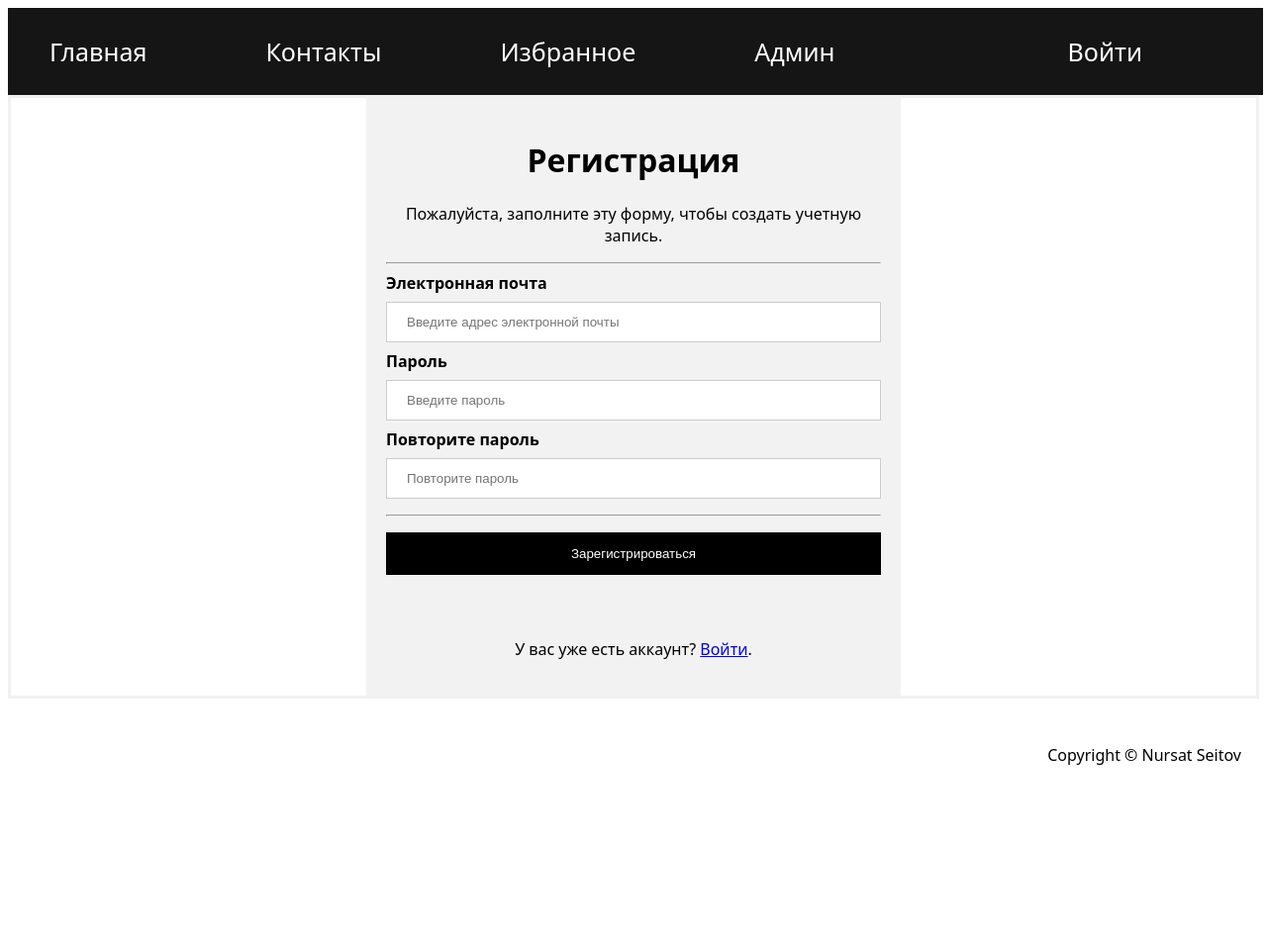
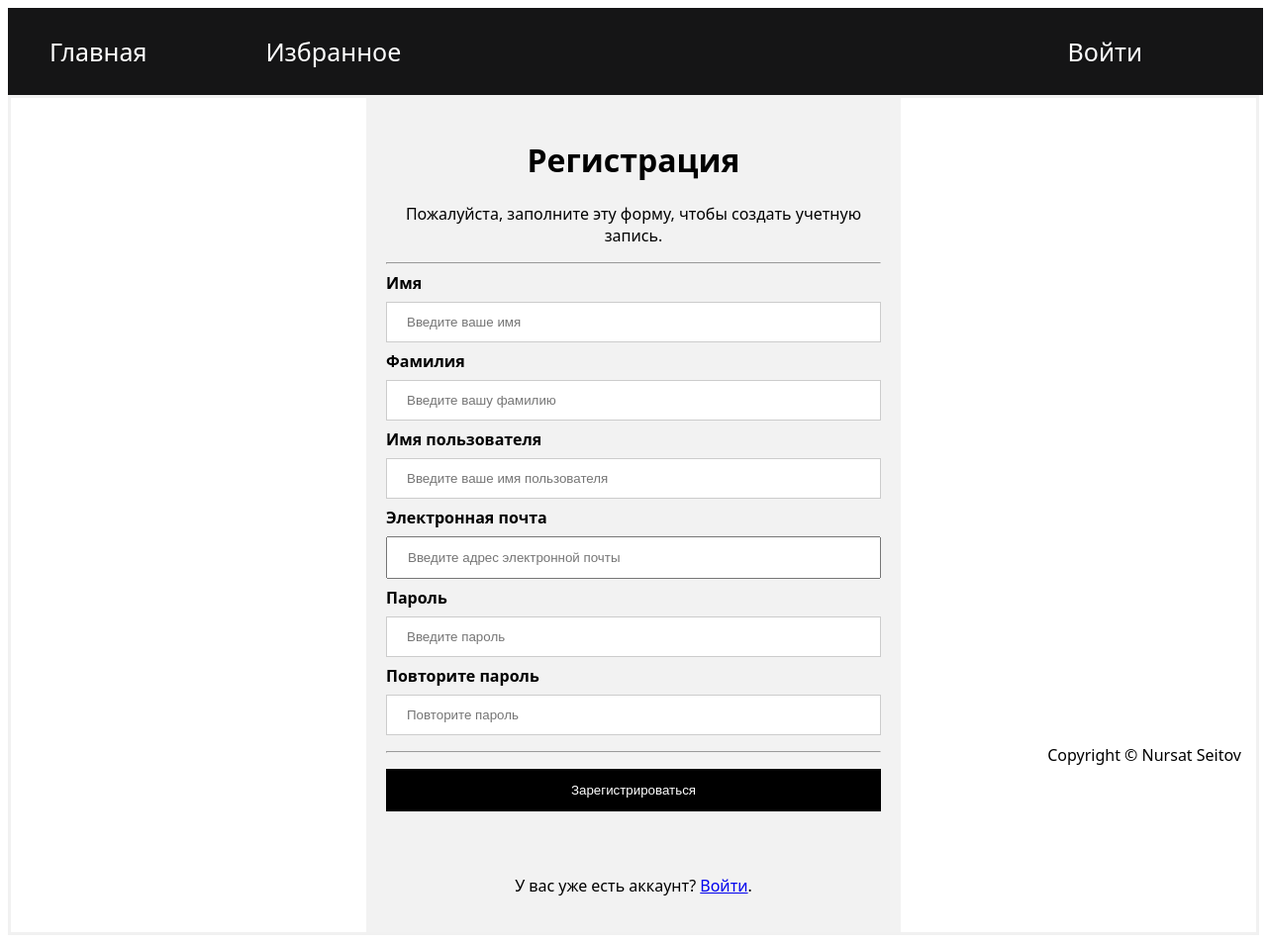
Before and after one commit to nursats/event-manager, a Django app: page /user/registration/ in a window 1280 px wide. Shown: the whole page at 99% size. Before the commit the page ends 773 px from the top, so only its background shows below. Run offline with Django 4.2, Linux system fonts and the light colour scheme.

Commit message:
registration form is ready

```diff
--- a/event_management/settings.py
+++ b/event_management/settings.py
@@ -115,7 +115,7 @@
 # Internationalization
 # https://docs.djangoproject.com/en/4.2/topics/i18n/
 
-LANGUAGE_CODE = 'en-us'
+LANGUAGE_CODE = 'ru'
 
 TIME_ZONE = 'UTC'
 
--- a/static/deps/css/home.css
+++ b/static/deps/css/home.css
@@ -19,6 +19,7 @@
 
 }
 .top nav ul li{
+    position: relative;
     margin-right: 120px;
 
 }
@@ -32,6 +33,31 @@
 }
 .top .login {
     margin-left: auto;
+}
+
+.dropdown-content {
+    display: none;
+    position: absolute;
+    background-color: #000000;
+    min-width: 160px;
+    box-shadow: 0px 8px 16px 0px rgba(0,0,0,0.2);
+    z-index: 1;
+}
+
+.dropdown-content a {
+    color: black;
+    padding: 12px 16px;
+    text-decoration: none;
+    display: block;
+    text-align: left;
+}
+
+.dropdown-content a:hover {
+    background-color: #f1f1f1;
+}
+
+.dropdown:hover .dropdown-content {
+    display: block;
 }
 
 .merop h1{
@@ -231,7 +257,7 @@
   .register label {
     font-weight: bold;
   }
-
+  .register input[type="email"],
   .register input[type="text"],
   .register input[type="password"] {
     width: 100%;
--- a/templates/home.html
+++ b/templates/home.html
@@ -19,10 +19,21 @@
       <nav>
         <ul>
           <li><a href="{% url "events:home" %}">Главная</a></li>
-          <li><a href="/contacts/">Контакты</a></li>
           <li><a href="#cart">Избранное</a></li>
-          <li><a href="/admin/">Админ</a></li>
+          {% if not user.is_authenticated %}
           <li class="login"><a href="{% url "user:login"%}">Войти</a></li>
+          {% else %}
+          <li class="dropdown">
+            <a href="javascript:void(0)">Мой профиль</a>
+            <div class="dropdown-content">
+              <a href="{% url 'user:profile' %}">Личный кабинет</a>
+              {% if user.is_admin or user.is_staff %}
+              <a href="/admin/">Админ панель</a>
+              {% endif %}
+              <a href="{% url 'user:logout' %}">Выйти</a>
+            </div>
+          </li>
+          {% endif %}
         </ul>
       </nav>
     </div>
--- a/users/forms.py
+++ b/users/forms.py
@@ -1,8 +1,12 @@
 from django import forms
-from django.contrib.auth.forms import AuthenticationForm
+from django.contrib.auth.forms import AuthenticationForm, UserCreationForm
 
 from users.models import User
 class UserLoginForm(AuthenticationForm):
+    class Meta:
+        model = User
+        fields = ['username','password']
+
     username = forms.CharField()
     password = forms.CharField()
 
@@ -18,6 +22,23 @@
                                           "class":'form_control',
                                           'placeholder':'Введите ваш пароль'}),
     )'''
+
+
+class UserRegistrationForm(UserCreationForm):
     class Meta:
         model = User
-        fields = ['username','password']
+        fields = (
+            'first_name',
+            'last_name',
+            'username',
+            'email',
+            'password1',
+            'password2',
+        )
+
+    first_name = forms.CharField()
+    last_name = forms.CharField()
+    username = forms.CharField()
+    email = forms.CharField()
+    password1 = forms.CharField()
+    password2 = forms.CharField()
--- a/users/templates/users/registration.html
+++ b/users/templates/users/registration.html
@@ -3,24 +3,73 @@
 
 
 {% block register %}
-<form action="action_page.php">
-  {% csrf_token %}
+<form action="{% url "user:registration" %}" method = 'POST'>
+    {% csrf_token %}
     <div class="register">
       <h1>Регистрация</h1>
       <p>Пожалуйста, заполните эту форму, чтобы создать учетную запись.</p>
       <hr>
+      <div>
+      <label for="id_first_name"><b>Имя</b></label>
+      <input type="text" class = "form_control" placeholder="Введите ваше имя" name="first_name" id="id_first_name"
+      value='{% if form.first_name.value %}{{form.first_name.value}}{% endif %}' name = 'first_name' required>
+      {% if form.first_name.errors %}
+      <div class = 'alert alert-danger alert-dismissible fade show'>{{form.first_name.errors}}</div>
+      {% endif %}
+      </div>
 
+      <div>
+      <label for="id_last_name"><b>Фамилия</b></label>
+      <input type="text" class = "form_control" placeholder="Введите вашу фамилию"
+      value='{% if form.last_name.value %}{{form.last_name.value}}{% endif %}'
+      name="last_name" id="id_lastname"required>
+      {% if form.last_name.errors %}
+      <div class = 'alert alert-danger alert-dismissible fade show'>{{form.last_name.errors}}</div>
+      {% endif %}
+      </div>
+
+      <div>
+      <label for="username"><b>Имя пользователя</b></label>
+      <input type="text" class = "form_control" placeholder="Введите ваше имя пользователя"
+      value='{% if form.username.value %}{{form.username.value}}{% endif %}'
+      name="username" id="id_username" required>
+      {% if form.username.errors %}
+      <div class = 'alert alert-danger alert-dismissible fade show'>{{form.username.errors}}</div>
+      {% endif %}
+      </div>
+
+      <div>
       <label for="email"><b>Электронная почта</b></label>
-      <input type="text" placeholder="Введите адрес электронной почты" name="email" id="email" required>
+      <input type="email" class = "form_control" placeholder="Введите адрес электронной почты"
+      value='{% if form.email.value %}{{form.email.value}}{% endif %}'
+      name="email" id="id_email" required>
+      {% if form.email.errors %}
+      <div class = 'alert alert-danger alert-dismissible fade show'>{{form.email.errors}}</div>
+      {% endif %}
+      </div>
 
-      <label for="psw"><b>Пароль</b></label>
-      <input type="password" placeholder="Введите пароль" name="psw" id="psw" required>
+      <div>
+      <label for="password1"><b>Пароль</b></label>
+      <input type="password" class = "form_control" placeholder="Введите пароль"
+      value='{% if form.password1.value %}{{form.password1.value}}{% endif %}'
+      name="password1" id="id_password1" required>
+      {% if form.password1.errors %}
+      <div class = 'alert alert-danger alert-dismissible fade show'>{{form.password1.errors}}</div>
+      {% endif %}
+      </div>
 
-      <label for="psw-repeat"><b>Повторите пароль</b></label>
-      <input type="password" placeholder="Повторите пароль" name="psw-repeat" id="psw-repeat" required>
+      <div>
+      <label for="password2"><b>Повторите пароль</b></label>
+      <input type="password" class = "form_control" placeholder="Повторите пароль"
+      value='{% if form.password2.value %}{{form.password2.value}}{% endif %}'
+      name="password2" id="id_password2" required>
+      {% if form.password2.errors %}
+      <div class = 'alert alert-danger alert-dismissible fade show'>{{form.password2.errors}}</div>
+      {% endif %}
+      </div>
       <hr>
 
-      <button type="submit" class="registerbtn" >Зарегистрироваться</button>
+      <button type="submit" class = "form_control" class="registerbtn" >Зарегистрироваться</button>
     </div>
 
     <div class="register signin">
--- a/users/views.py
+++ b/users/views.py
@@ -6,7 +6,7 @@
 from django.urls import reverse
 from events.models import Event
 
-from users.forms import UserLoginForm
+from users.forms import UserLoginForm, UserRegistrationForm
 
 
 
@@ -34,10 +34,18 @@
     return render(request, 'users/login.html', context)
 
 def registration(request):
-
+    if request.method == 'POST':
+        form = UserRegistrationForm(data=request.POST)
+        if form.is_valid():
+            form.save()
+            user = form.instance
+            auth.login(request,user)
+            return HttpResponseRedirect(reverse('events:home'))
+    else:
+        form = UserRegistrationForm()
     context = {
         'title': 'Home - Регистрация',
-
+        'form': form
     }
     return render(request, 'users/registration.html', context)
 
@@ -53,4 +61,5 @@
 
 
 def logout(request):
-    ...
+    auth.logout(request)
+    return redirect(reverse('events:home'))
```
